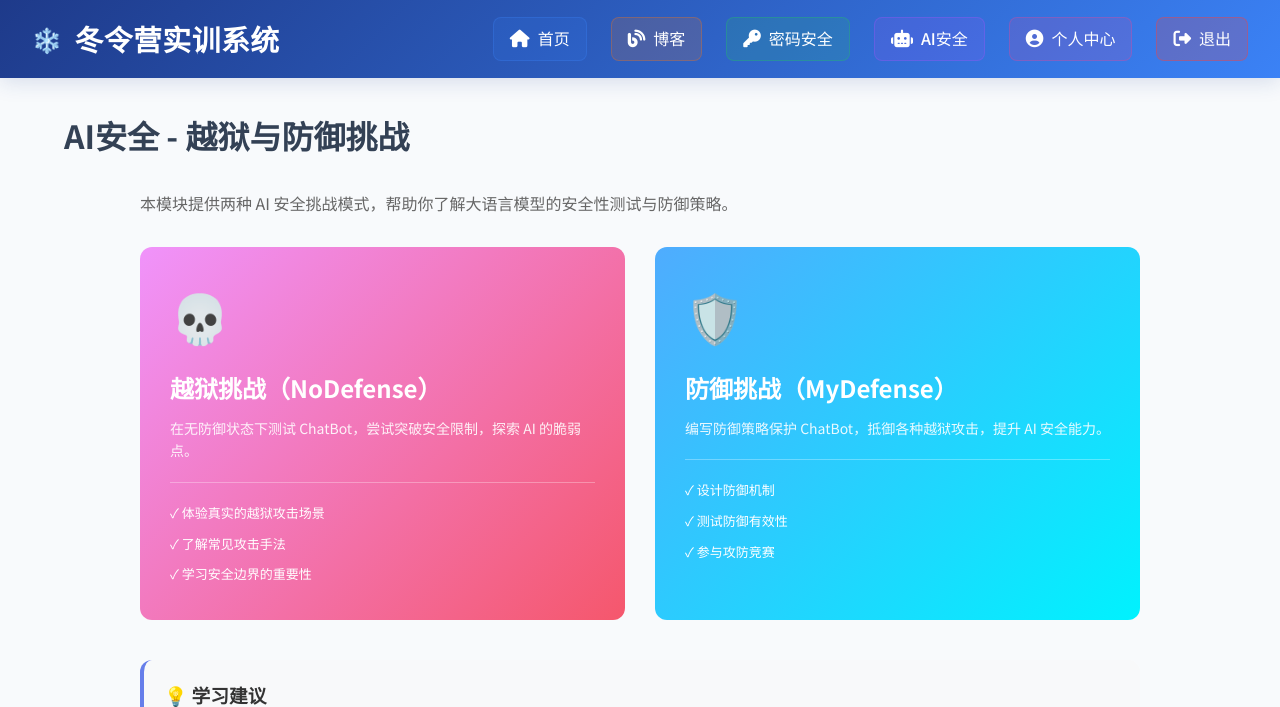
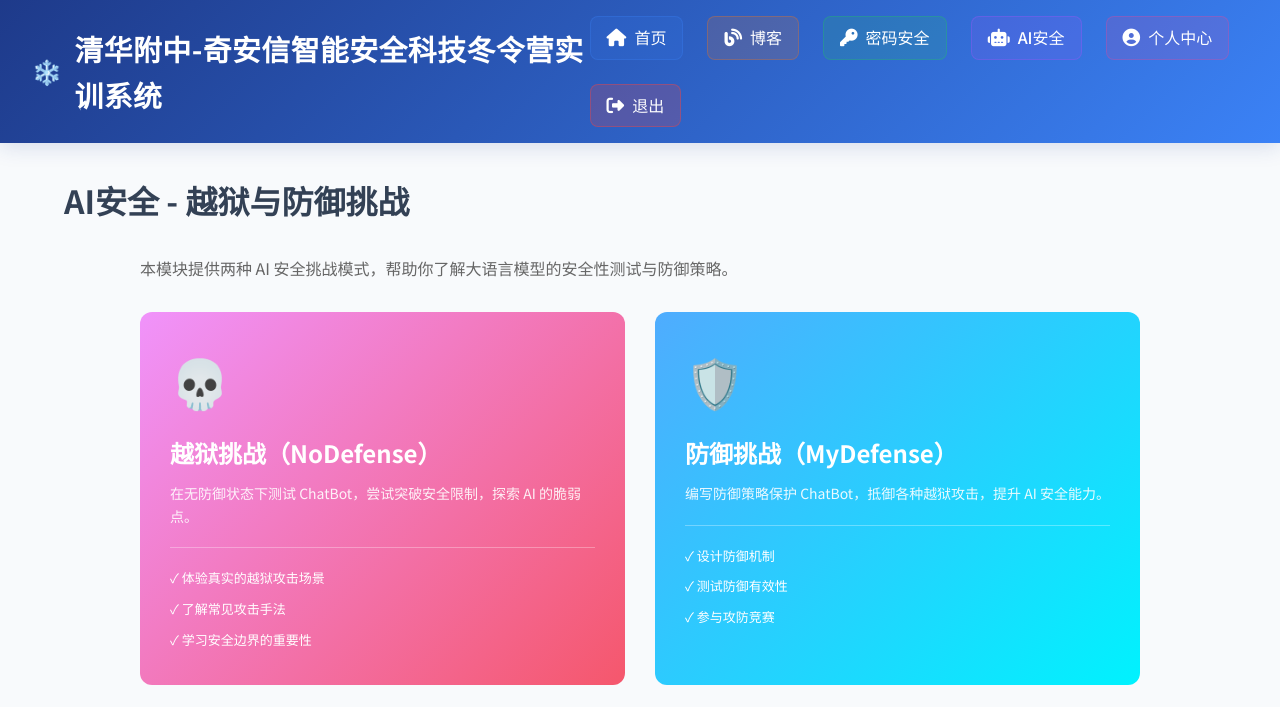
Before and after one commit to extremefree/im3, a Flask app: page /AISecurity in a window 1280 px wide. Shown: the top 707 px of the page. Run offline with Flask 3, Linux system fonts and the light colour scheme; the visitor is signed in with stand-in values (Sample User, id 1).

Commit message:
Update base.html

```diff
--- a/templates/base.html
+++ b/templates/base.html
@@ -196,7 +196,7 @@
 <body>
     <!-- 导航栏 -->
     <div class="navbar">
-        <h1>冬令营实训系统</h1>
+        <h1>清华附中-奇安信智能安全科技冬令营实训系统</h1>
         <div>
             <a href="{{ url_for('index') }}" class="home">
                 <i class="fas fa-home"></i>
```
